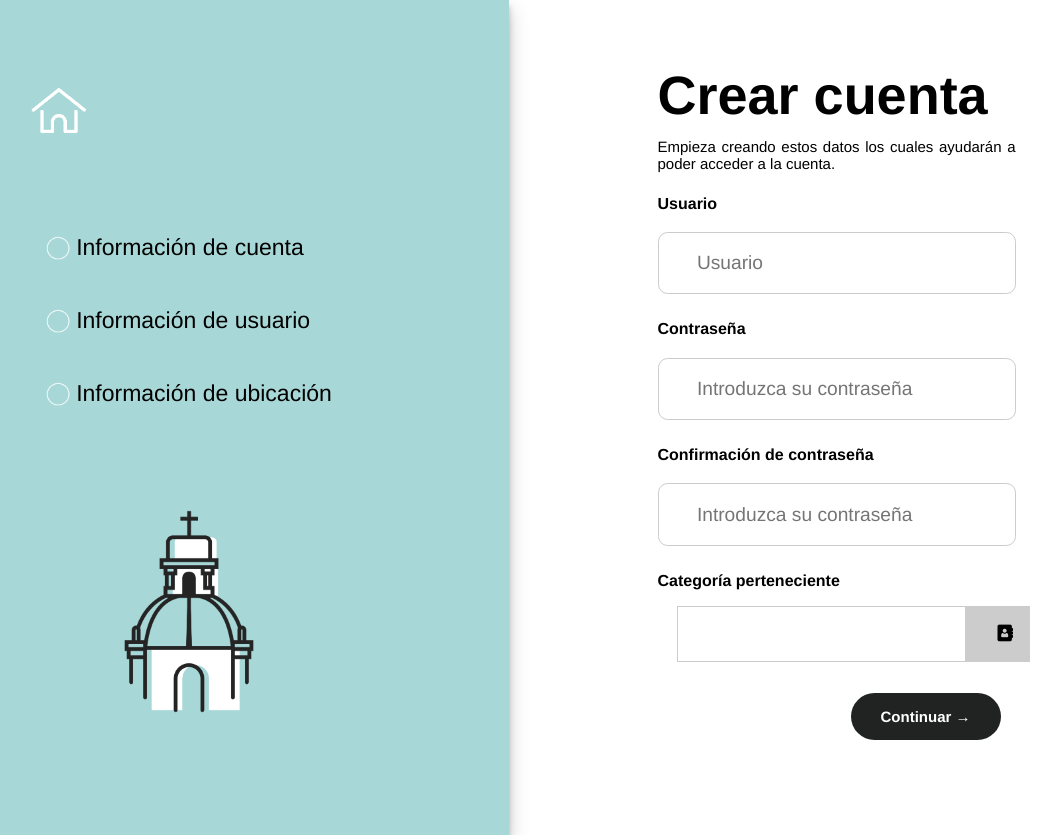
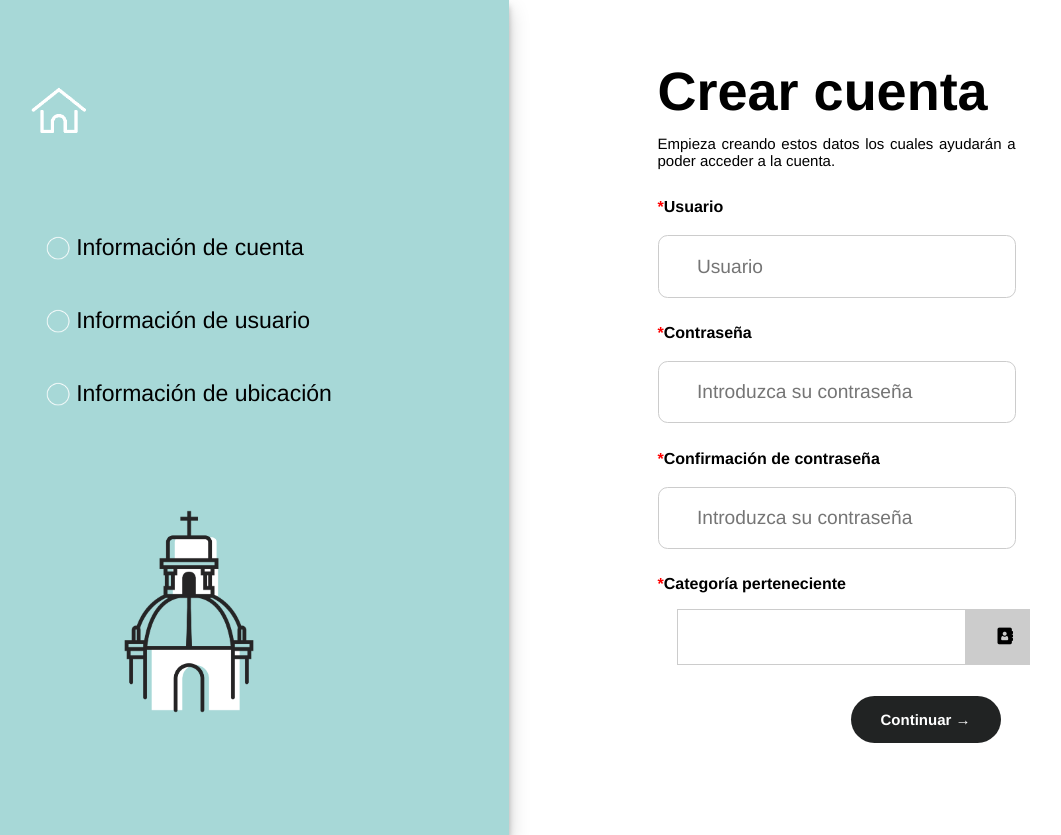
Before and after one commit to Bato007/somos, a React (Create React App) app in the folder front/: page /createaccount in a window 1280 px wide. Shown: the whole page, without its empty margins (131-1192 px from the left). Built offline with nearby package versions, Linux system fonts and the light colour scheme; the HTML template or start-up script is replaced by a standard one.

Commit message:
Fetch signup

```diff
--- a/front/src/Components/CreateAccount/Create.css
+++ b/front/src/Components/CreateAccount/Create.css
@@ -152,3 +152,10 @@
 .oneBtn{
     justify-content: flex-end;
 }
+.required_con{
+    display: flex;
+    flex-direction: row;
+}
+.required_indicator{
+    color: Red;
+}
--- a/front/src/Components/CreateAccount/Create.jsx
+++ b/front/src/Components/CreateAccount/Create.jsx
@@ -22,7 +22,6 @@ const Create = () => {
   const [user, setUser] = useState('')
   const [pass, setPass] = useState('')
   const [conf, setConf] = useState('')
-  // eslint-disable-next-line no-unused-vars
   const [categories, setCategories] = useState([])
   const [mail, setMail] = useState('')
   const [name, setName] = useState('')
@@ -45,6 +44,10 @@ const Create = () => {
       return
     } if (pass !== conf) {
       setError('Las contraseñas no coinciden')
+      return
+    } if (categories.length === 0) {
+      setError('No se han seleccionado categorias')
+      return
     } else {
       setError('')
       setInfo(1)
@@ -72,15 +75,28 @@ const Create = () => {
       setError('No se pueden dejar campos vacios')
     } else {
     /* Fetch para la creacion de la cuenta */
-      setError('')
-      console.log(user)
-      console.log(pass)
-      console.log(mail)
-      console.log(name)
-      console.log(phone)
-      console.log(job)
-      console.log(place)
-      console.log(church)
+      const data = {
+        username: user,
+        password: pass,
+        confirm: conf,
+        email: mail,
+        name: name,
+        phone: phone,
+        workplace: job,
+        residence: place,
+        church: church,
+        categories: categories,
+      }
+
+      fetch('http://localhost:3001/authentication/signup',
+      {method: 'POST',
+      body: JSON.stringify(data),
+      headers: {'Content-type': 'application/json'}})
+      .then((res) => res.json())
+      .catch((e) => console.error('Error', e))
+      .then((out) => {
+        console.log(out)
+      })
     }
   }
 
@@ -151,9 +167,9 @@ const Create = () => {
               se llega a olvidar la contraseña o el usuario.
             </h2>
             <center>
-              <h3>Dirección de email</h3>
+              <div className="required_con"><h3 className="required_indicator">* </h3><h3>Dirección de email</h3></div>
               <Input value={mail} className="InputCreate" type="text" name="email" placeholder="Correo electrónico" onChange={(event) => setMail(event.target.value)} />
-              <h3>Nombre</h3>
+              <div className="required_con"><h3 className="required_indicator">* </h3><h3>Nombre</h3></div>
               <Input value={name} className="InputCreate" type="text" name="nombre" placeholder="Nombre completo" onChange={(event) => setName(event.target.value)} />
               <h3>Número telefónico</h3>
               <Input value={phone} className="InputCreate" type="number" name="teléfono" placeholder="Teléfono" onChange={(event) => setPhone(event.target.value)} />
@@ -176,7 +192,7 @@ const Create = () => {
             <center>
               <h3>Lugar de trabajo</h3>
               <Input value={job} className="InputCreate" type="text" name="Trabajo" placeholder="Dirección de trabajo" onChange={(event) => setJob(event.target.value)} />
-              <h3>Área de residencia</h3>
+              <div className="required_con"><h3 className="required_indicator">* </h3><h3>Área de residencia</h3></div>
               <Input value={place} className="InputCreate" type="text" name="Residencia" placeholder="Residencia" onChange={(event) => setPlace(event.target.value)} />
               <h3>Iglesia asociada</h3>
               <Input value={church} className="InputCreate" type="text" name="Iglesia" placeholder="Iglesia asociada" onChange={(event) => setChurch(event.target.value)} />
@@ -196,14 +212,14 @@ const Create = () => {
               Empieza creando estos datos los cuales  ayudarán a poder
               acceder a la cuenta.
             </h2>
-            <h3>Usuario</h3>
+            <div className="required_con"><h3 className="required_indicator">* </h3><h3>Usuario</h3></div>
             <center>
               <Input value={user} className="InputCreate" type="text" name="username" placeholder="Usuario" onChange={(event) => setUser(event.target.value)} />
-              <h3>Contraseña</h3>
+              <div className="required_con"><h3 className="required_indicator">* </h3><h3>Contraseña</h3></div>
               <Input value={pass} className="InputCreate" type="password" name="password" placeholder="Introduzca su contraseña" onChange={(event) => setPass(event.target.value)} />
-              <h3>Confirmación de contraseña</h3>
+              <div className="required_con"><h3 className="required_indicator">* </h3><h3>Confirmación de contraseña</h3></div>
               <Input value={conf} className="InputCreate" type="password" name="password" placeholder="Introduzca su contraseña" onChange={(event) => setConf(event.target.value)} />
-              <h3>Categoría perteneciente</h3>
+              <div className="required_con"><h3 className="required_indicator">* </h3><h3>Categoría perteneciente</h3></div>
               <SearchbarTo setCategories={setCategories} creatingAccount />
               <div className="oneBtn containerText botonesCA">
                 <Button id="Create" name="Continuar →" onClick={checkBasic} />
```
Also changed, not shown: 1 other file (tests, documents, lock files or other folders).
